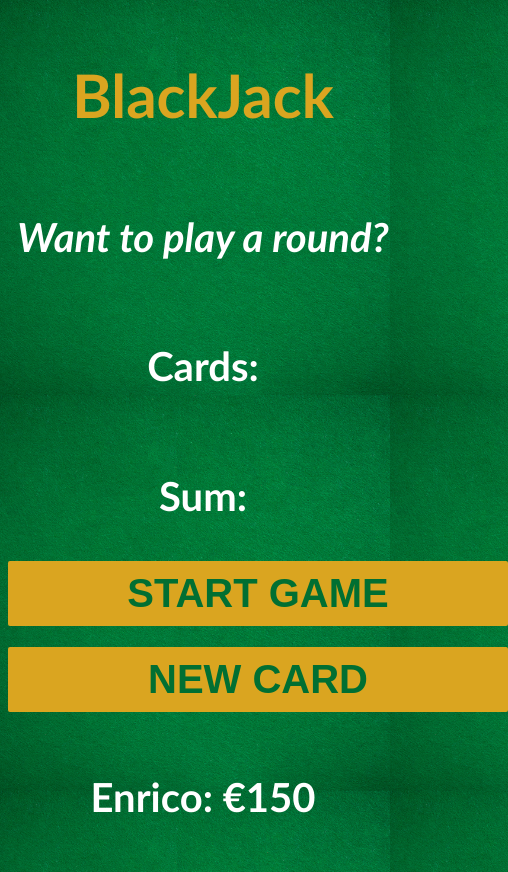
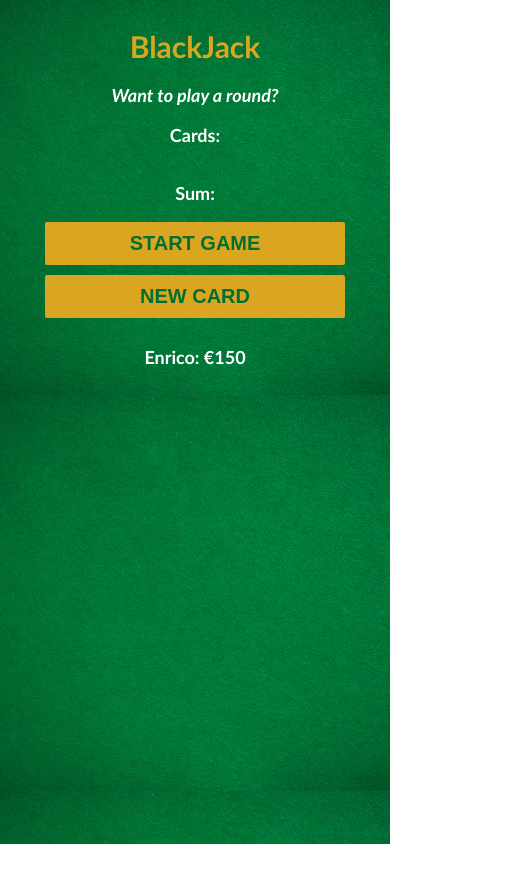
Before and after one commit to LanceGiave96/BlackJack_Game, a plain HTML site: page index.html in a window 390 px wide. Shown: the whole page, 508 px wide, since content can reach past the window. After the commit the page ends 844 px from the top, so only its background shows below. Drawn offline with Linux system fonts and the light colour scheme.

Commit message:
let app responsive

```diff
--- a/styles.css
+++ b/styles.css
@@ -4,46 +4,43 @@ body
     background-size: cover;
     font-family: 'Trebuchet MS', 'Lucida Sans Unicode', 'Lucida Grande', 'Lucida Sans', Arial, sans-serif;
     font-weight: bold;
-    font-size: 40px;
+    font-size: 18px;
     text-align: center;
     color: white;
-    width: 100%;
-    height: 100%;
-    position: absolute;
-    overflow-x: hidden;
 }
 
 h1
 {
-    font-size: 60px;
+    font-size: 30px;
     color: goldenrod;
+    margin: px;
 }
 
 #Section_1
 {
+    margin: 0px auto;
     display: flex;
     flex-direction: column;
-    justify-content: space-evenly;
-    width: 100%;
-    height: 100%;
-    position: absolute;
-    padding: 10px 0px;
+    justify-content: center;
+    max-width: 400px;
+    max-height: 680px;
 }
 
 #message-el
 {
     font-style: italic;
+    margin: 0px;
 }
 
 button
 {
     display: block;
-    margin: 0px auto 20px auto;
+    margin: 0px auto 10px auto;
     background-color: goldenrod;
     color: #016f32;
     font-weight: bold;
-    font-size: 40px;
-    width: 500px;
+    font-size: 20px;
+    width: 300px;
     height: 60;
     padding: 10px 15px;
     border: none;
@@ -64,7 +61,7 @@ button:hover
 
 .card_Image
 {
-    width: 140px;
-    height: 180px;
+    width: 100px;
+    height: 150px;
     margin: 0 5px;
 }
```
